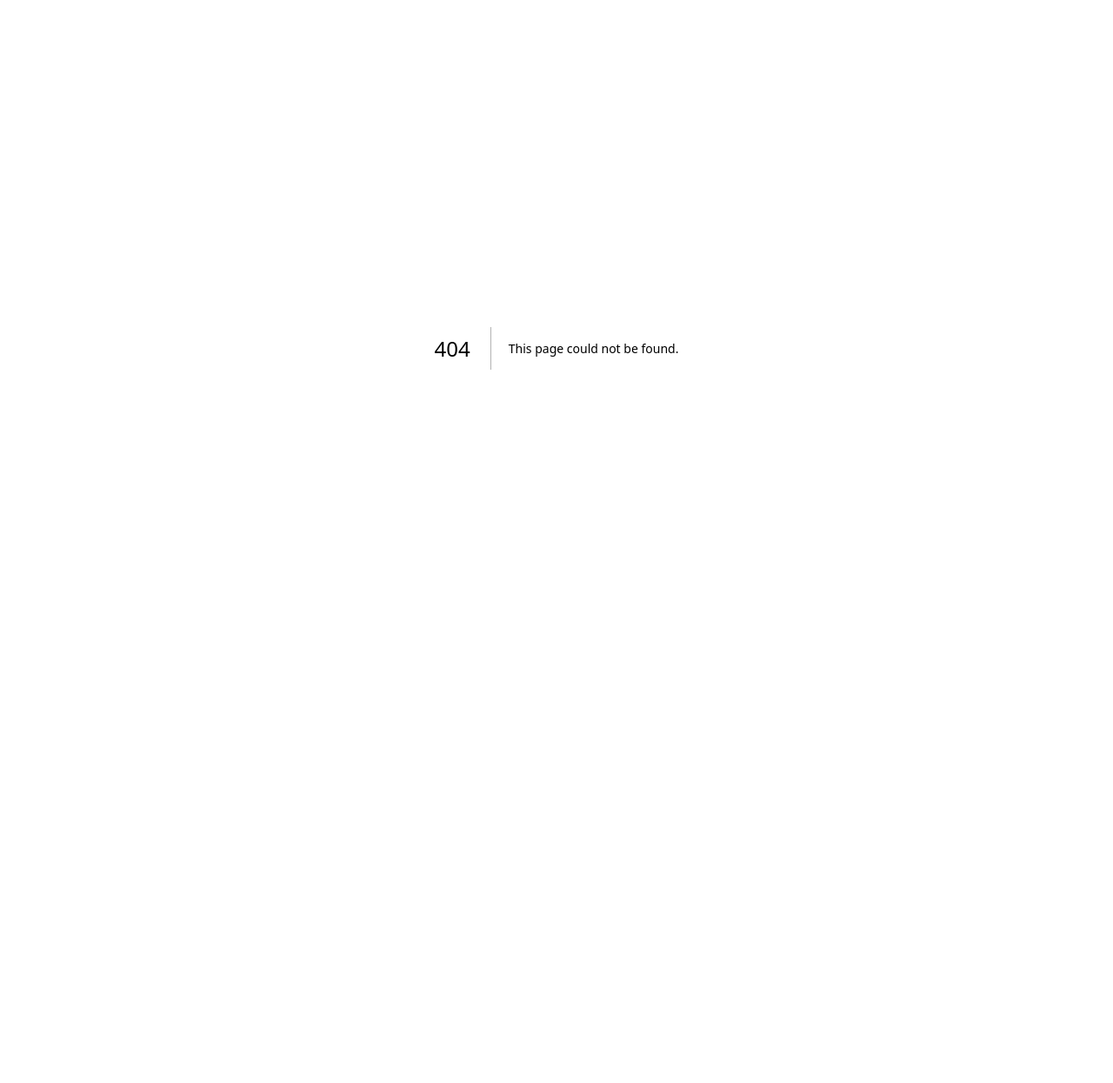
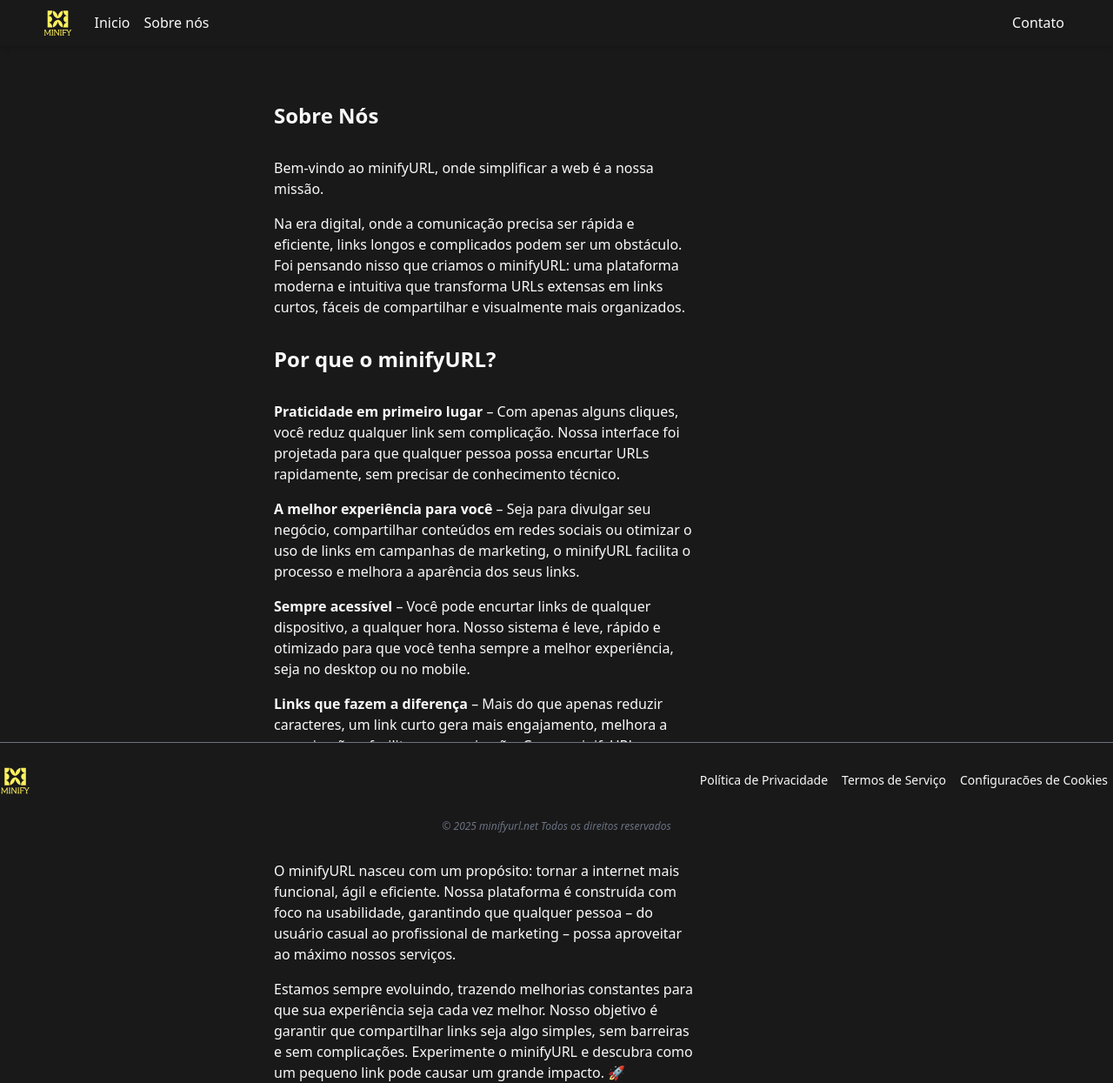
Before and after one commit to Luan4560/minify-url-client, a Next.js app: page /about in a window 1280 px wide. Before the commit this address had no page. Shown: the whole page at 87% size. Before the commit the page ends 800 px from the top, so only its background shows below. Built offline with nearby package versions, Linux system fonts and the light colour scheme.

Commit message:
style: header & layout

```diff
--- /dev/null
+++ b/src/app/about/page.tsx
@@ -0,0 +1,90 @@
+export default function Page() {
+  return (
+    <div className="h-fit lg:h-full w-full flex flex-col items-center justify-between p-4 lg:items-start lg:w-[65%] lg:p-8 lg:pl-[315px]">
+      <section>
+        <h1 className="font-bold text-4xl py-8 lg:text-2xl">Sobre Nós</h1>
+        <div className="flex flex-col gap-4">
+          <p>
+            Bem-vindo ao minifyURL, onde simplificar a web é a nossa missão.
+          </p>
+
+          <p>
+            Na era digital, onde a comunicação precisa ser rápida e eficiente,
+            links longos e complicados podem ser um obstáculo. Foi pensando
+            nisso que criamos o minifyURL: uma plataforma moderna e intuitiva
+            que transforma URLs extensas em links curtos, fáceis de compartilhar
+            e visualmente mais organizados.
+          </p>
+        </div>
+      </section>
+
+      <section>
+        <h2 className="font-bold text-4xl py-8 lg:text-2xl">
+          Por que o minifyURL?
+        </h2>
+
+        <ul className="flex flex-col gap-4">
+          <li>
+            <p>
+              {' '}
+              <strong>Praticidade em primeiro lugar</strong> – Com apenas alguns
+              cliques, você reduz qualquer link sem complicação. Nossa interface
+              foi projetada para que qualquer pessoa possa encurtar URLs
+              rapidamente, sem precisar de conhecimento técnico.
+            </p>
+          </li>
+
+          <li>
+            <p>
+              <strong>A melhor experiência para você</strong> – Seja para
+              divulgar seu negócio, compartilhar conteúdos em redes sociais ou
+              otimizar o uso de links em campanhas de marketing, o minifyURL
+              facilita o processo e melhora a aparência dos seus links.
+            </p>
+          </li>
+
+          <li>
+            <p>
+              <strong>Sempre acessível</strong> – Você pode encurtar links de
+              qualquer dispositivo, a qualquer hora. Nosso sistema é leve,
+              rápido e otimizado para que você tenha sempre a melhor
+              experiência, seja no desktop ou no mobile.
+            </p>
+          </li>
+
+          <li>
+            <p>
+              <strong>Links que fazem a diferença</strong> – Mais do que apenas
+              reduzir caracteres, um link curto gera mais engajamento, melhora a
+              organização e facilita a memorização. Com o minifyURL, seu
+              conteúdo fica mais acessível e atraente para quem recebe.
+            </p>
+          </li>
+        </ul>
+      </section>
+
+      <section>
+        <h2 className="font-bold text-4xl py-8 lg:text-2xl">
+          Nosso compromisso
+        </h2>
+
+        <div className="flex flex-col gap-4">
+          <p>
+            O minifyURL nasceu com um propósito: tornar a internet mais
+            funcional, ágil e eficiente. Nossa plataforma é construída com foco
+            na usabilidade, garantindo que qualquer pessoa – do usuário casual
+            ao profissional de marketing – possa aproveitar ao máximo nossos
+            serviços.
+          </p>
+          <p>
+            Estamos sempre evoluindo, trazendo melhorias constantes para que sua
+            experiência seja cada vez melhor. Nosso objetivo é garantir que
+            compartilhar links seja algo simples, sem barreiras e sem
+            complicações. Experimente o minifyURL e descubra como um pequeno
+            link pode causar um grande impacto. 🚀
+          </p>
+        </div>
+      </section>
+    </div>
+  );
+}
--- a/src/app/globals.css
+++ b/src/app/globals.css
@@ -20,6 +20,11 @@ body {
   color: var(--text-color);
   background-color: var(--color-primary);
   overflow-x: hidden;
+  height: 100vh !important;
+  width: 100vw !important;
+  display: flex;
+  flex-direction: column;
+  justify-content: space-between;
 }
 
 @keyframes slideDown {
--- a/src/app/layout.tsx
+++ b/src/app/layout.tsx
@@ -1,5 +1,7 @@
 import type { Metadata } from 'next';
 import './globals.css';
+import { Header } from '@/components/Header';
+import { Footer } from '@/components/Footer';
 
 export const metadata: Metadata = {
   title: 'MinifyURL',
@@ -13,7 +15,11 @@ export default function RootLayout({
 }>) {
   return (
     <html lang="en">
-      <body>{children}</body>
+      <body>
+        <Header />
+        {children}
+        <Footer />
+      </body>
     </html>
   );
 }
--- a/src/app/page.tsx
+++ b/src/app/page.tsx
@@ -1,6 +1,4 @@
-import { Footer } from '@/components/Footer';
 import { FormUrl } from '@/components/FormUrl';
-import { Header } from '@/components/Header';
 import { ToastContainer } from 'react-toastify';
 import { Cabin } from 'next/font/google';
 
@@ -13,11 +11,7 @@ export default function Home() {
   return (
     <div className={`${cabin.className} bg-primary `}>
       <ToastContainer />
-      <div className="h-[100vh] w-full flex flex-col items-center justify-between lg:overflow-hidden">
-        <Header />
-        <FormUrl />
-        <Footer />
-      </div>
+      <FormUrl />
     </div>
   );
 }
--- a/src/components/Footer.tsx
+++ b/src/components/Footer.tsx
@@ -4,7 +4,7 @@ import Image from 'next/image';
 
 export const Footer = () => {
   return (
-    <footer className="w-full flex flex-col bg-primary items-center gap-4 border-t border-t-gray-500 p-4">
+    <footer className="w-full flex flex-col bg-primary items-center gap-4 border-t border-t-gray-500 p-4 sticky">
       <div className="w-full flex flex-col items-start justify-start lg:w-[1300px] lg:flex lg:flex-row lg:items-center lg:justify-between">
         <div>
           <Image
--- a/src/components/Header.tsx
+++ b/src/components/Header.tsx
@@ -1,23 +1,25 @@
 'use client';
 
 import Image from 'next/image';
+import Link from 'next/link';
 import { useState } from 'react';
 import { MdMenu } from 'react-icons/md';
 export const Header = () => {
   const [isMenuOpen, setIsMenuOpen] = useState(false);
 
-  const scrolltoHash = function (element_id: string) {
-    const element = document.getElementById(element_id);
-    element?.scrollIntoView({
-      behavior: 'smooth',
-      block: 'start',
-      inline: 'center',
-    });
-  };
+  // const scrolltoHash = function (element_id: string) {
+  //   const element = document.getElementById(element_id);
+  //   element?.scrollIntoView({
+  //     behavior: 'smooth',
+  //     block: 'start',
+  //     inline: 'center',
+  //   });
+  // };
 
   return (
-    <header className="w-full bg-primary h-[4rem] flex items-center justify-center shadow-md px-2 lg:px-10">
+    <header className="w-full bg-primary h-[4rem] flex items-center justify-center shadow-md px-2 lg:px-10 sticky">
       <div className="w-[1300px] flex items-center justify-between">
+        <Link href="/">
           <Image
             src="/minify-logo.svg"
             width={55}
@@ -26,50 +28,42 @@ export const Header = () => {
             quality={100}
             aria-label="Minify Logo"
           />
+        </Link>
         <div className="w-full items-center justify-between px-4 hidden md:flex">
           <nav className="pr-4">
             <ul className="flex gap-4">
               <li>
-                <a
-                  href=""
+                <Link
+                  href="/"
                   className="hover:text-highlight transition duration-300 "
                 >
                   Inicio
-                </a>
+                </Link>
               </li>
 
               <li>
-                <a
-                  href=""
+                <Link
+                  href="/about"
                   className="hover:text-highlight transition duration-300"
                 >
                   Sobre nós
-                </a>
-              </li>
-
-              <li>
-                <a
-                  href=""
-                  className="hover:text-highlight transition duration-300"
-                >
-                  Contatos
-                </a>
+                </Link>
               </li>
             </ul>
           </nav>
 
-          <button
-            className="bg-highlight p-2 rounded-md font-bold hover:opacity-65 cursor-pointer text-primary "
-            onClick={() => scrolltoHash('minify-input')}
+          <Link
+            href=""
+            className="hover:text-highlight transition duration-300"
           >
-            Começar
-          </button>
+            Contato
+          </Link>
         </div>
 
         <div className="md:hidden">
           <button onClick={() => setIsMenuOpen(!isMenuOpen)}>
             <MdMenu
-              size={30}
+              size={40}
               className="hover:text-highlight cursor-pointer "
             />
           </button>
@@ -77,21 +71,21 @@ export const Header = () => {
 
         {isMenuOpen && (
           <div
-            className={`absolute xl:hidden top-[4rem] right-0 rounded-lg w-[50%] h-[24%] bg-primary flex flex-col items-center gap-4 border border-highlight z-10 ${
+            className={`absolute xl:hidden top-[4rem] right-0 rounded-lg w-[50%] py-4 bg-primary flex flex-col items-center gap-4 border border-highlight z-10 ${
               isMenuOpen ? 'menu-enter' : 'menu-exit'
             }`}
           >
             <ul className="flex flex-col items-center gap-4">
-              <li className="w-[241] flex justify-center juslist-none hover:bg-highlight p-4 rounded-lg cursor-pointer hover:text-primary hover: transform duration-300">
-                Inicio
+              <li className="w-full flex justify-center hover:bg-highlight p-4 rounded-lg cursor-pointer hover:text-primary hover: transform duration-300">
+                <Link href="/">Inicio</Link>
               </li>
 
-              <li className="w-[241] flex justify-center juslist-none hover:bg-highlight p-4 rounded-lg cursor-pointer hover:text-primary hover: transform duration-300">
-                Sobre nós
+              <li className="w-full flex justify-center hover:bg-highlight p-4 rounded-lg cursor-pointer hover:text-primary hover: transform duration-300">
+                <Link href="/about">Sobre nós</Link>
               </li>
 
-              <li className="w-[241] flex justify-center juslist-none hover:bg-highlight p-4 rounded-lg cursor-pointer hover:text-primary hover: transform duration-300">
-                Contatos
+              <li className="w-full flex justify-center hover:bg-highlight p-4 rounded-lg cursor-pointer hover:text-primary hover: transform duration-300">
+                <Link href="">Contatos</Link>
               </li>
             </ul>
           </div>
```
Lines whose indentation alone changed are shown as unchanged.
